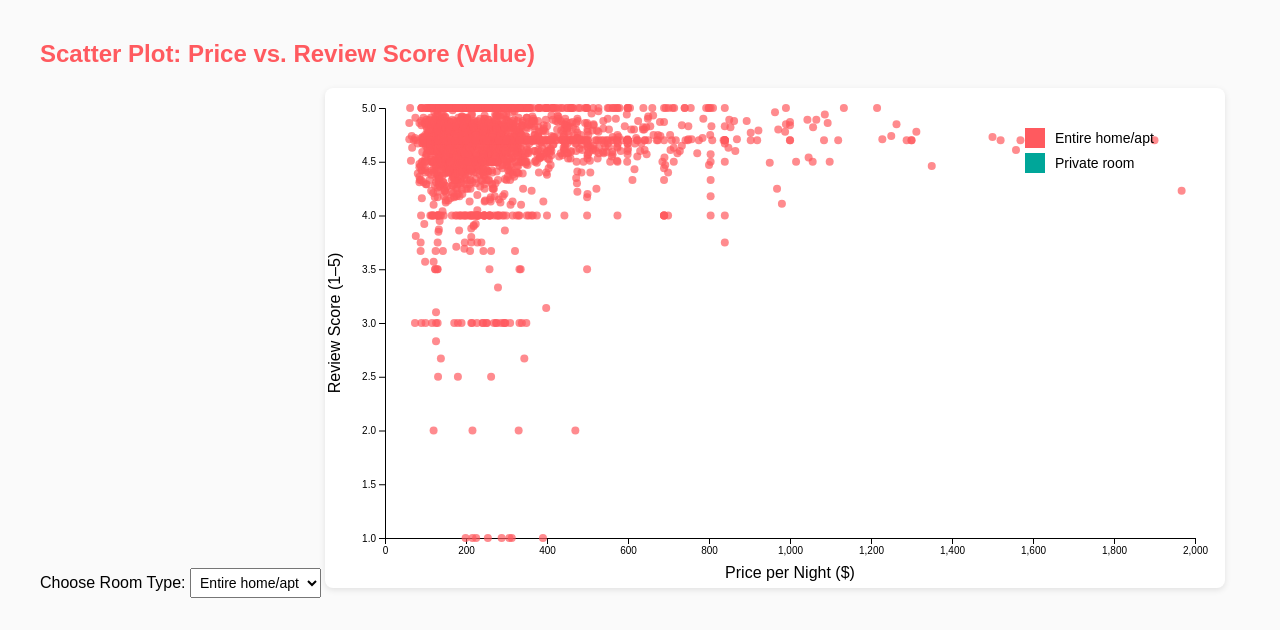
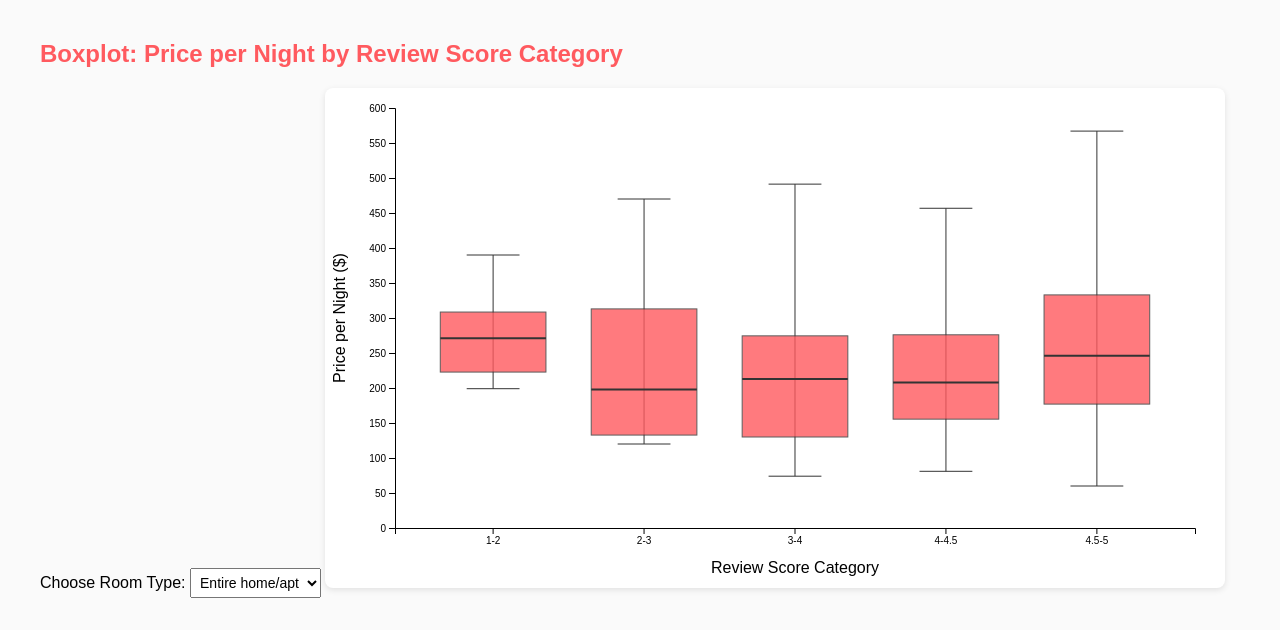
Before and after one commit to anya-amin/DS4200FinalProject, a plain HTML site: page visuals/scatterplot.html in a window 1280 px wide. Drawn offline with nearby package versions, Linux system fonts and the light colour scheme.

Commit message:
changed scatterplot 4 to boxplot

```diff
--- a/visuals/scatterplot.html
+++ b/visuals/scatterplot.html
@@ -2,7 +2,7 @@
 <html lang="en">
 <head>
   <meta charset="UTF-8">
-  <title>Scatter Plot - Price vs. Review Score</title>
+  <title>Boxplot - Price by Review Score</title>
   <script src="https://d3js.org/d3.v7.min.js"></script>
   <style>
     body {
@@ -10,9 +10,7 @@
       margin: 40px;
       background: #fafafa;
     }
-    h2 {
-      color: #FF5A5F;
-    }
+    h2 { color: #FF5A5F; }
     svg {
       background: white;
       border-radius: 8px;
@@ -23,28 +21,38 @@
       padding: 5px;
       font-size: 14px;
     }
-    .legend text {
-      font-size: 14px;
+    .tooltip {
+      position: absolute;
+      background: white;
+      border: 1px solid #FF5A5F;
+      border-radius: 4px;
+      padding: 10px;
+      pointer-events: none;
+      font-size: 13px;
+      box-shadow: 0 2px 6px rgba(0,0,0,0.3);
+      opacity: 0;
+    }
+    .box-group rect {
+      cursor: pointer;
+    }
+    .box-group:hover rect {
+      opacity: 1;
+      stroke-width: 2;
     }
   </style>
 </head>
 <body>
-  <h2>Scatter Plot: Price vs. Review Score (Value)</h2>
+  <h2>Boxplot: Price per Night by Review Score Category</h2>
   <label for="roomTypeSelect">Choose Room Type:</label>
   <select id="roomTypeSelect"></select>
-  <svg id="scatterplot" width="900" height="500"></svg>
+  <svg id="boxplot" width="900" height="500"></svg>
 
   <script>
-    const svg = d3.select("#scatterplot"),
-          width = +svg.attr("width"),
-          height = +svg.attr("height"),
-          margin = {top: 20, right: 30, bottom: 50, left: 60};
+    const scoreCategories = ["1-2", "2-3", "3-4", "4-4.5", "4.5-5"];
 
-    const chartWidth = width - margin.left - margin.right;
-    const chartHeight = height - margin.top - margin.bottom;
-
-    const g = svg.append("g")
-      .attr("transform", `translate(${margin.left},${margin.top})`);
+    // Create tooltip
+    const tooltip = d3.select("body").append("div")
+      .attr("class", "tooltip");
 
     d3.csv("../cleaned_listings.csv").then(data => {
       const filtered = data.filter(d =>
@@ -55,7 +63,37 @@
 
       const roomTypes = [...new Set(filtered.map(d => d.room_type))];
 
-      // Populate dropdown
+      const svg = d3.select("#boxplot"),
+            width = +svg.attr("width"),
+            height = +svg.attr("height"),
+            margin = {top: 20, right: 30, bottom: 60, left: 70};
+
+      const chartWidth = width - margin.left - margin.right;
+      const chartHeight = height - margin.top - margin.bottom;
+
+      const g = svg.append("g")
+        .attr("transform", `translate(${margin.left},${margin.top})`);
+
+      function binScore(score) {
+        if (score < 2) return "1-2";
+        if (score < 3) return "2-3";
+        if (score < 4) return "3-4";
+        if (score < 4.5) return "4-4.5";
+        return "4.5-5";
+      }
+
+      function computeBoxplotStats(values) {
+        values.sort(d3.ascending);
+        const q1 = d3.quantile(values, 0.25);
+        const median = d3.quantile(values, 0.5);
+        const q3 = d3.quantile(values, 0.75);
+        const iqr = q3 - q1;
+        const min = Math.max(d3.min(values), q1 - 1.5 * iqr);
+        const max = Math.min(d3.max(values), q3 + 1.5 * iqr);
+        const count = values.length;
+        return { min, q1, median, q3, max, count };
+      }
+
       const select = d3.select("#roomTypeSelect");
       select.selectAll("option")
         .data(roomTypes)
@@ -64,91 +102,134 @@
         .attr("value", d => d)
         .text(d => d);
 
-      const x = d3.scaleLinear()
-        .domain([0, d3.max(filtered, d => +d.price_per_night)])
-        .nice()
-        .range([0, chartWidth]);
+      const x = d3.scaleBand()
+        .domain(scoreCategories)
+        .range([0, chartWidth])
+        .padding(0.3);
 
       const y = d3.scaleLinear()
-        .domain([1, 5]) // review_scores_value is on a 1–5 scale
+        .domain([0, 600])
+        .nice()
         .range([chartHeight, 0]);
 
       const color = d3.scaleOrdinal()
         .domain(roomTypes)
-        .range(["#FF5A5F", "#00A699", "#484848", "#FC642D"]);
-        // Airbnb palette: red, teal, dark gray, orange
+        .range(["#FF5A5F", "#00A699", "#484848"]);
 
-      // Axes
       g.append("g")
+        .attr("class", "x-axis")
         .attr("transform", `translate(0,${chartHeight})`)
         .call(d3.axisBottom(x));
 
       g.append("g")
+        .attr("class", "y-axis")
         .call(d3.axisLeft(y));
 
-      // Axis labels
       g.append("text")
         .attr("x", chartWidth / 2)
-        .attr("y", chartHeight + 40)
+        .attr("y", chartHeight + 45)
         .attr("text-anchor", "middle")
-        .text("Price per Night ($)");
+        .text("Review Score Category");
 
       g.append("text")
         .attr("transform", "rotate(-90)")
         .attr("x", -chartHeight / 2)
-        .attr("y", -margin.left + 15)
+        .attr("y", -margin.left + 20)
         .attr("text-anchor", "middle")
-        .text("Review Score (1–5)");
+        .text("Price per Night ($)");
 
-      // Function to update scatter plot
-      function updateScatter(selectedRoomType) {
+      function updateBoxplot(selectedRoomType) {
         const roomData = filtered.filter(d => d.room_type === selectedRoomType);
+        const grouped = d3.group(roomData, d => binScore(d.review_scores_value));
 
-        const circles = g.selectAll("circle")
-          .data(roomData, d => d.id || d.listing_id);
+        const boxData = scoreCategories.map(cat => {
+          const values = (grouped.get(cat) || []).map(d => +d.price_per_night);
+          if (values.length === 0) return { category: cat, stats: null };
+          return { category: cat, stats: computeBoxplotStats(values) };
+        });
 
-        circles.enter()
-          .append("circle")
-          .attr("cx", d => x(+d.price_per_night))
-          .attr("cy", d => y(+d.review_scores_value))
-          .attr("r", 4)
-          .attr("fill", d => color(d.room_type))
-          .attr("opacity", 0.7)
-          .merge(circles)
-          .transition()
-          .duration(500)
-          .attr("cx", d => x(+d.price_per_night))
-          .attr("cy", d => y(+d.review_scores_value))
-          .attr("fill", d => color(d.room_type));
+        g.selectAll(".box-group").remove();
+        const boxWidth = x.bandwidth();
 
-        circles.exit().remove();
+        boxData.forEach(d => {
+          if (!d.stats) return;
+
+          const boxG = g.append("g")
+            .attr("class", "box-group")
+            .attr("transform", `translate(${x(d.category)}, 0)`);
+
+          // Vertical line (whiskers)
+          boxG.append("line")
+            .attr("x1", boxWidth / 2)
+            .attr("x2", boxWidth / 2)
+            .attr("y1", y(d.stats.min))
+            .attr("y2", y(d.stats.max))
+            .attr("stroke", "#333")
+            .attr("stroke-width", 1);
+
+          // Box with hover events
+          boxG.append("rect")
+            .attr("x", 0)
+            .attr("y", y(d.stats.q3))
+            .attr("width", boxWidth)
+            .attr("height", y(d.stats.q1) - y(d.stats.q3))
+            .attr("fill", color(selectedRoomType))
+            .attr("stroke", "#333")
+            .attr("opacity", 0.8)
+            .on("mouseover", function(event) {
+              tooltip.transition().duration(200).style("opacity", 1);
+              tooltip.html(`
+                <strong>Score: ${d.category}</strong><br/>
+                Count: ${d.stats.count} listings<br/>
+                Max: $${d.stats.max.toFixed(2)}<br/>
+                Q3: $${d.stats.q3.toFixed(2)}<br/>
+                Median: $${d.stats.median.toFixed(2)}<br/>
+                Q1: $${d.stats.q1.toFixed(2)}<br/>
+                Min: $${d.stats.min.toFixed(2)}
+              `)
+              .style("left", (event.pageX + 15) + "px")
+              .style("top", (event.pageY - 30) + "px");
+            })
+            .on("mousemove", function(event) {
+              tooltip
+                .style("left", (event.pageX + 15) + "px")
+                .style("top", (event.pageY - 30) + "px");
+            })
+            .on("mouseout", function() {
+              tooltip.transition().duration(300).style("opacity", 0);
+            });
+
+          // Median line
+          boxG.append("line")
+            .attr("x1", 0)
+            .attr("x2", boxWidth)
+            .attr("y1", y(d.stats.median))
+            .attr("y2", y(d.stats.median))
+            .attr("stroke", "#333")
+            .attr("stroke-width", 2)
+            .style("pointer-events", "none");
+
+          // Whisker caps
+          boxG.append("line")
+            .attr("x1", boxWidth * 0.25)
+            .attr("x2", boxWidth * 0.75)
+            .attr("y1", y(d.stats.min))
+            .attr("y2", y(d.stats.min))
+            .attr("stroke", "#333");
+
+          boxG.append("line")
+            .attr("x1", boxWidth * 0.25)
+            .attr("x2", boxWidth * 0.75)
+            .attr("y1", y(d.stats.max))
+            .attr("y2", y(d.stats.max))
+            .attr("stroke", "#333");
+        });
       }
 
-      // Initialize with first room type
-      updateScatter(roomTypes[0]);
+      updateBoxplot(roomTypes[0]);
 
-      // Update when dropdown changes
       select.on("change", function() {
-        const selected = this.value;
-        updateScatter(selected);
-      });
-
-      // Legend
-      const legend = svg.append("g")
-        .attr("class", "legend")
-        .attr("transform", `translate(${width - 200},40)`);
-
-      roomTypes.forEach((type, i) => {
-        legend.append("rect")
-          .attr("x", 0)
-          .attr("y", i * 25)
-          .attr("width", 20)
-          .attr("height", 20)
-          .attr("fill", color(type));
-        legend.append("text")
-          .attr("x", 30)
-          .attr("y", i * 25 + 15)
-          .text(type);
+        updateBoxplot(this.value);
       });
     });
   </script>
```
